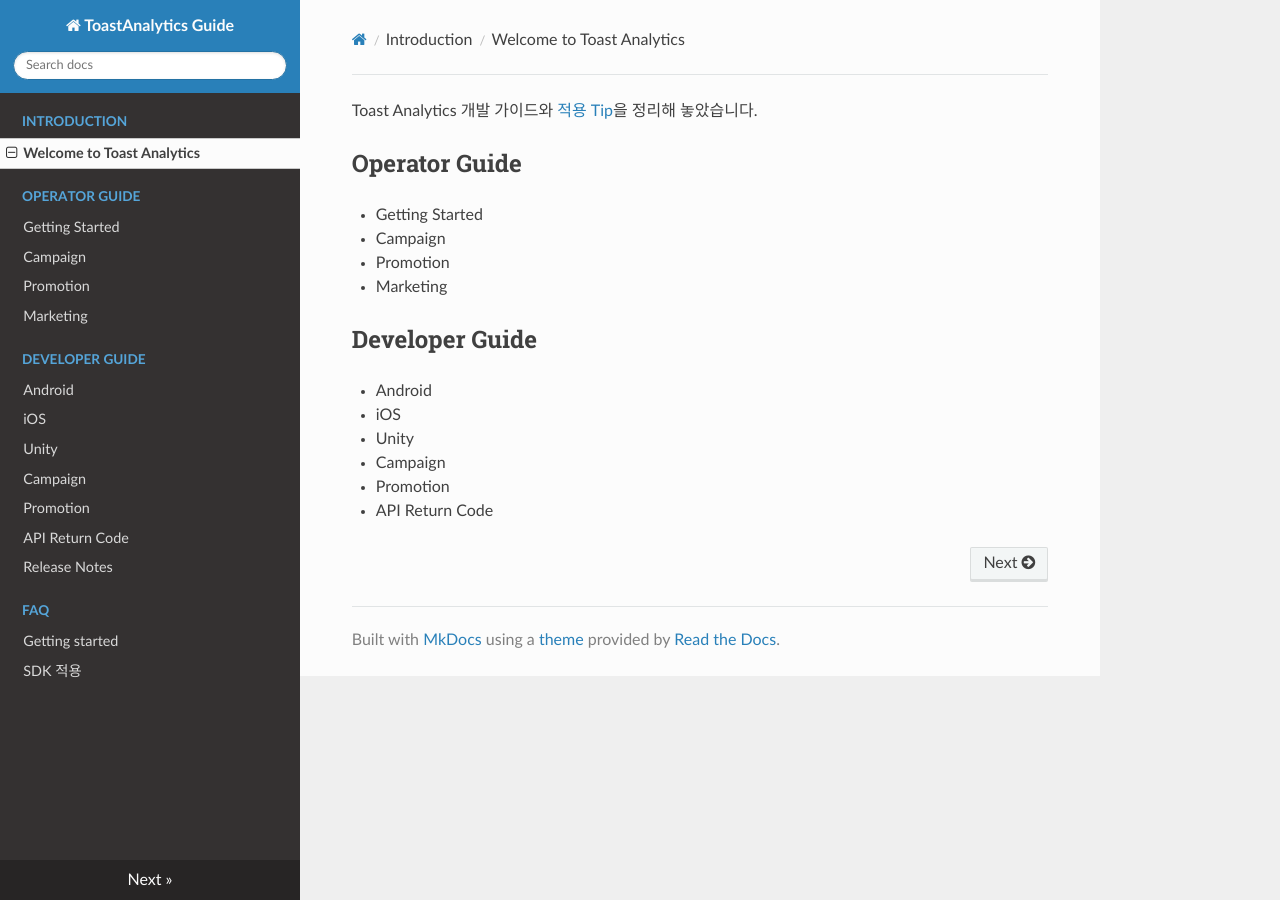
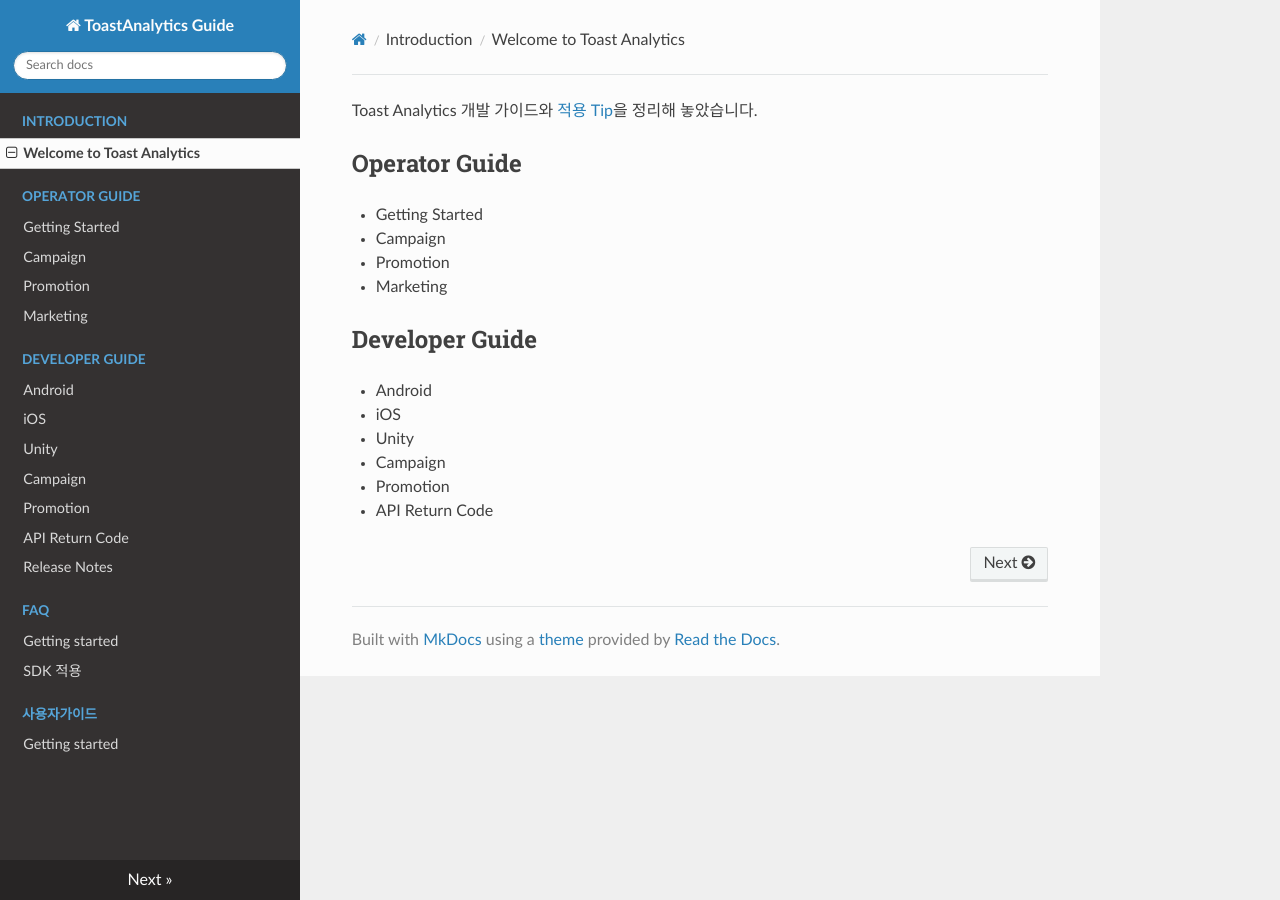
Before and after one commit to ToastAnalytics/ToastAnalytics, an MkDocs documentation site: the page built from docs/index.md, in a window 1280 px wide. Built offline with MkDocs 1.6.1, drawn with Linux system fonts in a browser that asks for light colours; nearby versions of some CDN libraries; old or Windows-style settings are respelled for this version of MkDocs.

Commit message:
Update mkdocs.yml

```diff
--- a/mkdocs.yml
+++ b/mkdocs.yml
@@ -20,7 +20,7 @@
 - ['Developer/9. Error Code.md', 'Developer Guide', 'API Return Code']
 - ['Developer/10. Release Notes.md', 'Developer Guide', 'Release Notes']
 
-
-
 - ['FAQ/Getting started.md', 'FAQ', 'Getting started']
 - ['FAQ/SDK.md', 'FAQ', 'SDK 적용']
+
+- ['UserGuide/1. Guide_Getting Started.md', '사용자가이드', 'Getting started']
```
